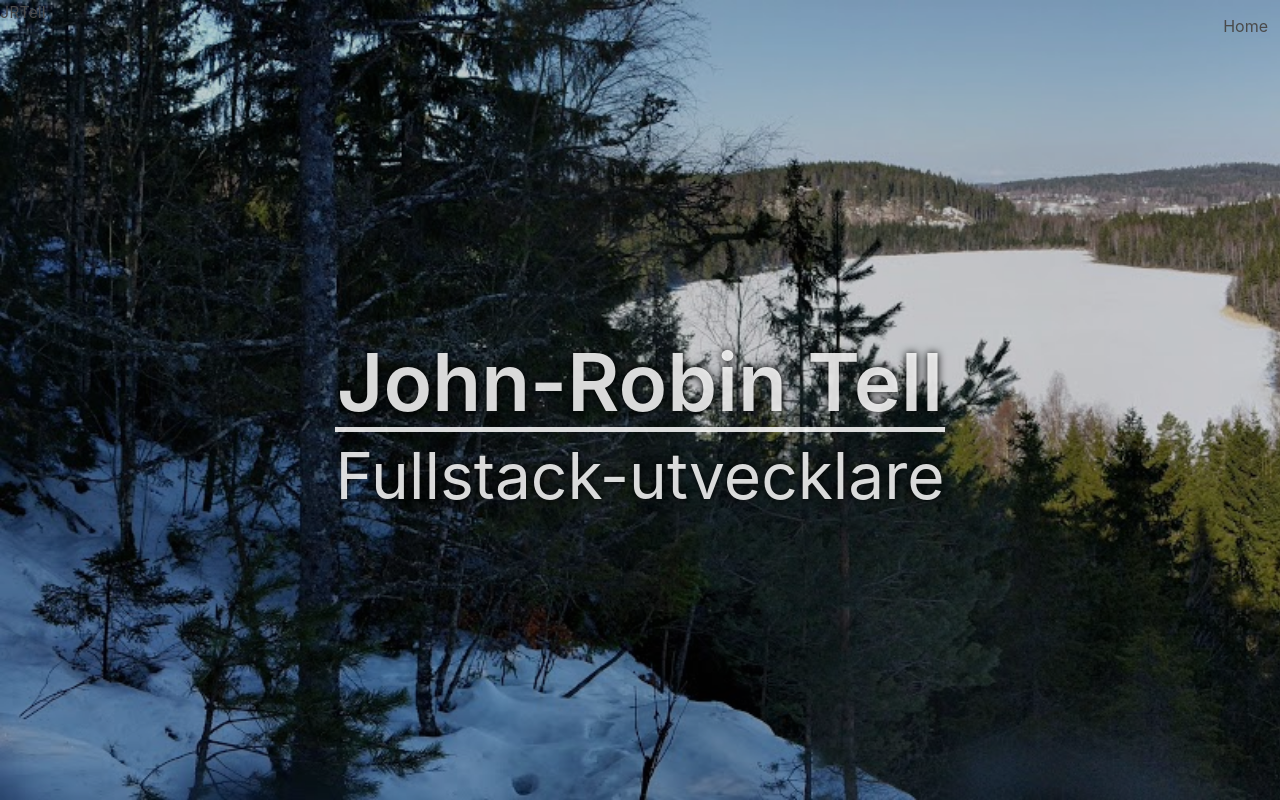
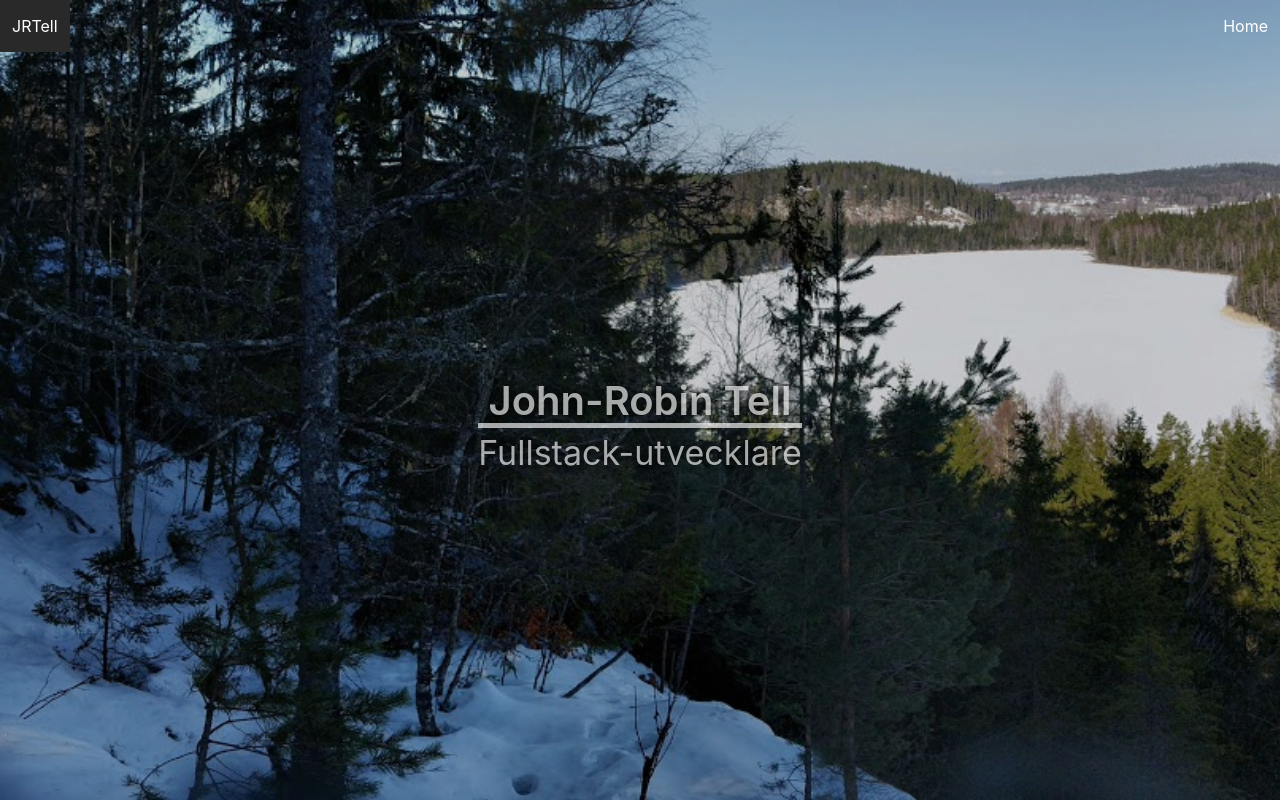
Before and after one commit to jrtell1/jrtell.se, a Vue app: page /#/ in a window 1280 px wide. Built offline with nearby package versions, Linux system fonts and the light colour scheme.

Commit message:
Adjusted startpage colours

```diff
--- a/src/assets/sass/_base.scss
+++ b/src/assets/sass/_base.scss
@@ -4,14 +4,14 @@
     z-index: 2;
 
     .title {
-        font-size: 80px;
-        color: rgba(255, 255, 255, 0.85);
-        border-bottom: 5px solid rgba(255, 255, 255, 0.85);
+        font-size: 40px;
+        color: rgba(255, 255, 255, 0.65);
+        border-bottom: 5px solid rgba(255, 255, 255, 0.65);
     }
 
     .subtitle {
-        font-size: 64px;
-        color: rgba(255, 255, 255, 0.85);
+        font-size: 34px;
+        color: rgba(255, 255, 255, 0.65);
     }
 }
 
--- a/src/components/NavigationBar.vue
+++ b/src/components/NavigationBar.vue
@@ -1,13 +1,11 @@
 <template>
-    <nav class="navbar" role="navigation" aria-label="main navigation">
+    <nav class="navbar is-dark" role="navigation" aria-label="main navigation">
         <div class="navbar-brand">
-            JRTell
+            <router-link :to="{ name: 'home' }" class="navbar-item">JRTell</router-link>
         </div>
         <div class="navbar-menu">
-            <div class="navbar-start">
-            </div>
             <div class="navbar-end">
-                <a class="navbar-item">Home</a>
+                <router-link :to="{ name: 'home' }" class="navbar-item">Home</router-link>
             </div>
         </div>
     </nav>
--- a/src/router/index.js
+++ b/src/router/index.js
@@ -8,7 +8,7 @@ export default new Router({
   routes: [
     {
       path: '/',
-      name: 'Home',
+      name: 'home',
       component: Home
     }
   ]
```
